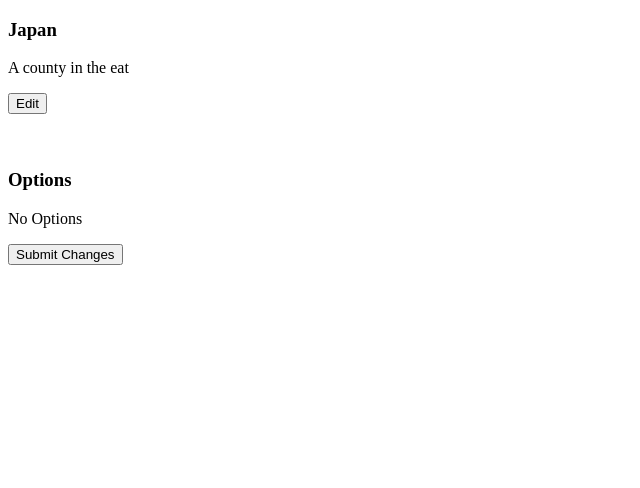
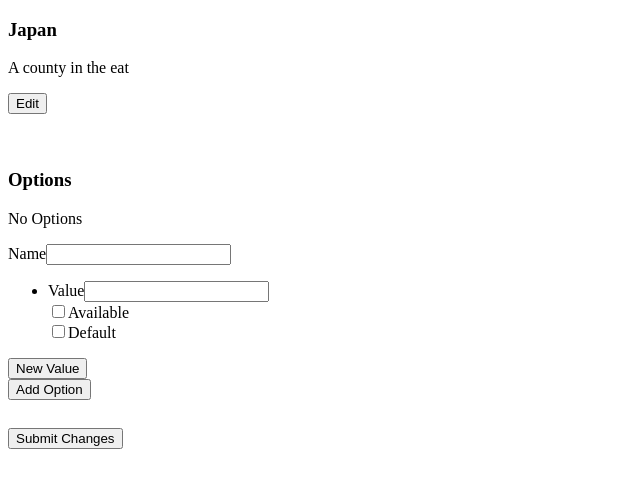
Before and after one commit to lorkaan/storefront, a Django app: page /cms_item/2 in a window 1280 px wide. Shown: the top 488 px of the page, without its empty margins (0-640 px from the left). Run offline with Django 4.2, Linux system fonts and the light colour scheme; data comes from the database, SQL or seed files in the repository.

Commit message:
added some temp stuff while i switch OS

```diff
--- a/intelligentreflections/items/static/css/edit_form.css
+++ b/intelligentreflections/items/static/css/edit_form.css
@@ -5,3 +5,13 @@
 .disabled{
     color:lightgrey;
 }
+
+#submit_item{
+    margin-top:10px;
+}
+
+#new_option_values{
+    margin-left: 30px;
+    margin-top: 5px;
+    margin-bottom: 5px;
+}
--- a/intelligentreflections/templates/test/test_itemoptionvalue_form.html
+++ b/intelligentreflections/templates/test/test_itemoptionvalue_form.html
@@ -59,6 +59,25 @@
 {% else %}
 <p>No Options</p>
 {% endif %}
+<div id="add_option_container">
+    <form id="new_option_form">
+        <label>Name</label><input name="new_option.name" type="text" value=""/><br>
+        <ul id="new_option_list">
+            <li>
+                <div>
+                    <label>Value</label><input name="new_option.value_name" type="text" value=""/><br>
+                    <input name="" type="checkbox" /><label>Available</label></br>
+                    <input name="" type="checkbox" /><label>Default</label>
+                </div>
+            </li>
+        </ul>
+        <button id="add_new_option_value">New Value</button>
+    </form>
+</div>
+<div id="add_option_button_container">
+    <button id="add_option_button">Add Option</button>
+</div>
+</br>
 <button id="submit_item">Submit Changes</button>
 <div id="test"></div>
 {% endblock %}
```
